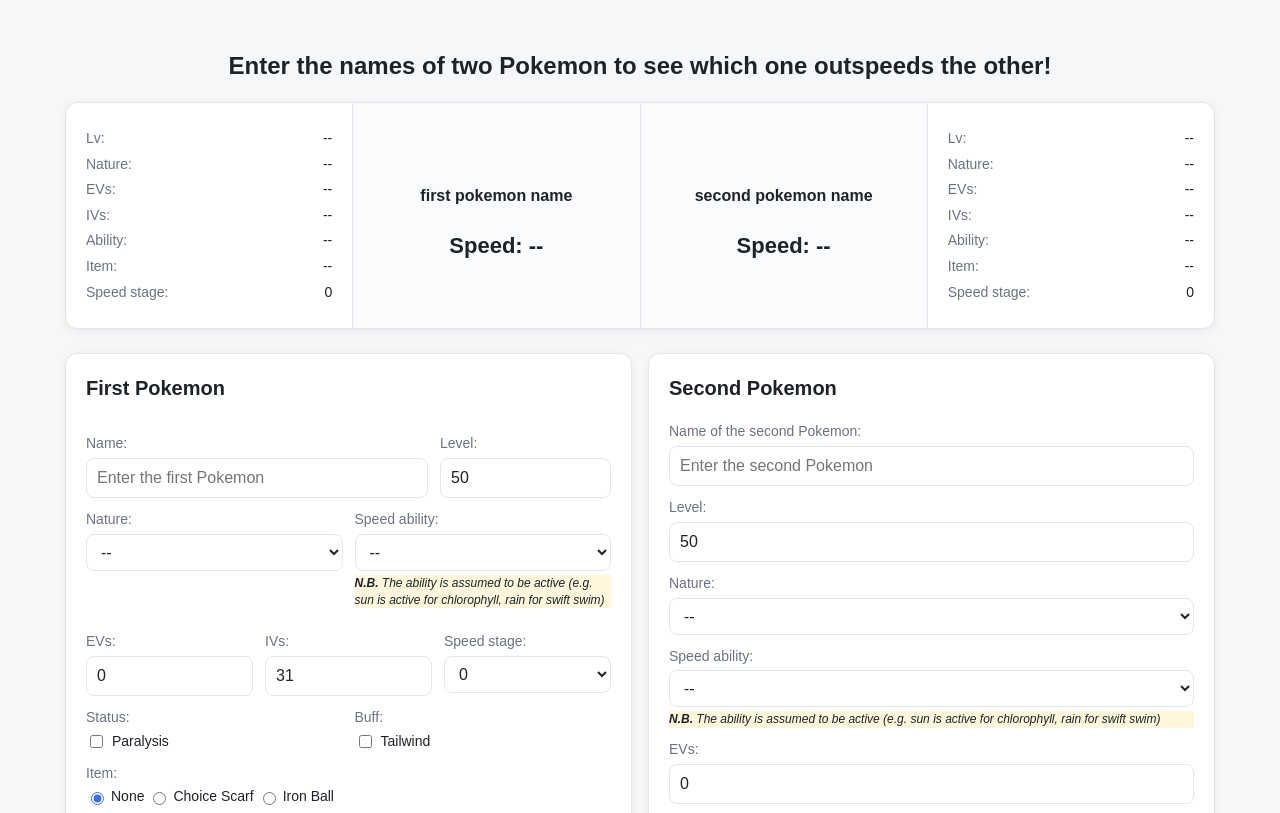
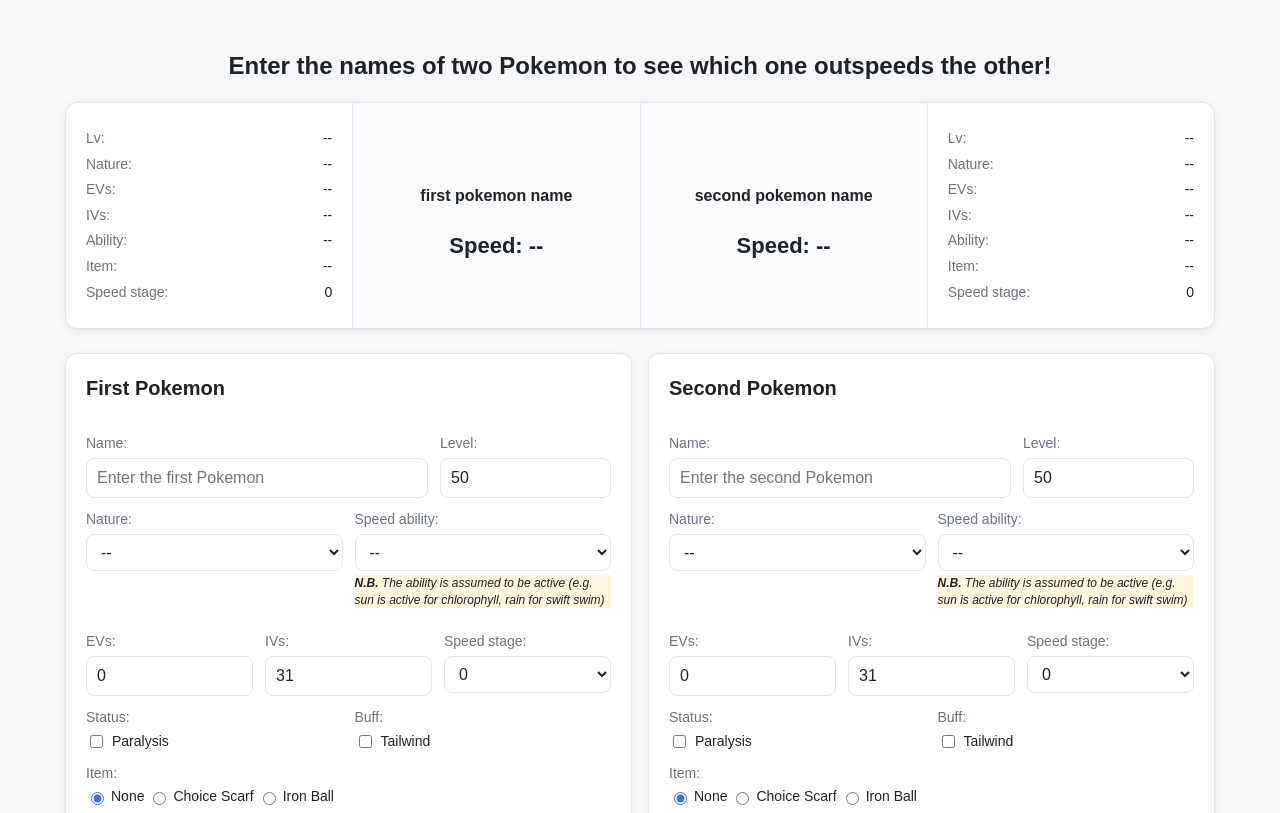
Before and after one commit to ColomboGiacomo/does-it-outspeed, a plain HTML site: page index.html in a window 1280 px wide. Shown: the part 107-920 px from the top of the page. Drawn offline with Linux system fonts and the light colour scheme.

Commit message:
modified second pokemon labels and data style

```diff
--- a/index.html
+++ b/index.html
@@ -6,7 +6,7 @@
     <meta name="viewport" content="width=device-width, initial-scale=1.0" />
     <!-- usa la larghezza del dispositivo (responsive) -->
 
-    <title>Does It Outspeed?</title>
+    <title>Does It Outspeed? | Pokemon Speed Calculator</title>
 
     <link rel="stylesheet" type="text/css" href="style.css" />
   </head>
@@ -136,6 +136,7 @@
             </div>
           </div>
 
+          <!-- Riga 2: natura + abilità -->
           <div class="field-row">
             <div class="field">
               <label for="nature1">Nature:</label>
@@ -282,17 +283,26 @@
         <div class="search-container">
           <h3 class="pkmn2-title">Second Pokemon</h3>
 
-          <label for="pkmn2">Name of the second Pokemon:</label>
+          <!-- Riga 1: nome + livello -->
+          <div class="field-row">
+            <div class="field field-wide">
+              <label for="pkmn2">Name:</label>
               <input
                 type="text"
                 id="pkmn2"
                 list="pokemon-list"
                 placeholder="Enter the second Pokemon"
               />
-
+            </div>
+            <div class="field">
               <label for="level2">Level:</label>
               <input type="number" id="level2" min="1" max="100" value="50" />
+            </div>
+          </div>
 
+          <!-- Riga 2: natura + abilità -->
+          <div class="field-row">
+            <div class="field">
               <label for="nature2">Nature:</label>
               <select id="nature2">
                 <optgroup>
@@ -330,7 +340,9 @@
                   <option value="0.9">Sassy</option>
                 </optgroup>
               </select>
+            </div>
 
+            <div class="field">
               <label for="ability2">Speed ability:</label>
               <select id="ability2">
                 <optgroup>
@@ -356,16 +368,25 @@
                 </optgroup>
               </select>
               <p class="note">
-            <strong>N.B. </strong>The ability is assumed to be active (e.g. sun
-            is active for chlorophyll, rain for swift swim)
+                <strong>N.B. </strong>The ability is assumed to be active (e.g.
+                sun is active for chlorophyll, rain for swift swim)
               </p>
+            </div>
+          </div>
 
+          <!-- Riga 3: EV + IV + stage -->
+          <div class="field-row">
+            <div class="field">
               <label for="EVs2">EVs:</label>
               <input type="number" id="EVs2" min="0" max="252" value="0" />
+            </div>
 
+            <div class="field">
               <label for="IVs2">IVs:</label>
               <input type="number" id="IVs2" min="0" max="31" value="31" />
+            </div>
 
+            <div class="field">
               <label for="stage2">Speed stage:</label>
               <select id="stage2">
                 <option value="6">+6 (×4)</option>
@@ -382,18 +403,34 @@
                 <option value="-5">−5 (×0.29)</option>
                 <option value="-6">−6 (×0.25)</option>
               </select>
+            </div>
+          </div>
 
+          <!-- Riga 4: status + buff -->
+          <div class="field-row">
+            <div class="field">
+              <p class="group-title">Status:</p>
               <div class="checkbox-container">
                 <input type="checkbox" id="parpkmn2" name="parpkmn2" />
                 <label for="parpkmn2">Paralysis</label>
               </div>
-
+            </div>
+            <div class="field">
+              <p class="group-title">Buff:</p>
               <div class="checkbox-container">
-            <input type="checkbox" id="tailwindpkmn2" name="tailwindpkmn2" />
+                <input
+                  type="checkbox"
+                  id="tailwindpkmn2"
+                  name="tailwindpkmn2"
+                />
                 <label for="tailwindpkmn2">Tailwind</label>
               </div>
+            </div>
+          </div>
 
-          <label>Item:</label>
+          <!-- Riga 5: strumento -->
+          <div class="field">
+            <p class="group-title">Item:</p>
             <div class="radio-group">
               <input type="radio" id="noitem2" name="item2" value="1" checked />
               <label for="noitem2">None</label>
@@ -406,6 +443,7 @@
             </div>
           </div>
         </div>
+      </div>
     </main>
 
     <script src="script.js"></script>
```
Lines whose indentation alone changed are shown as unchanged.
